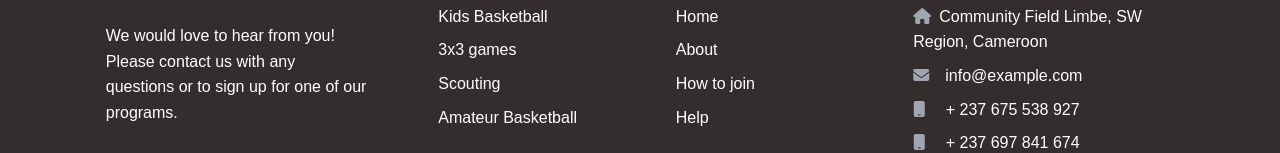
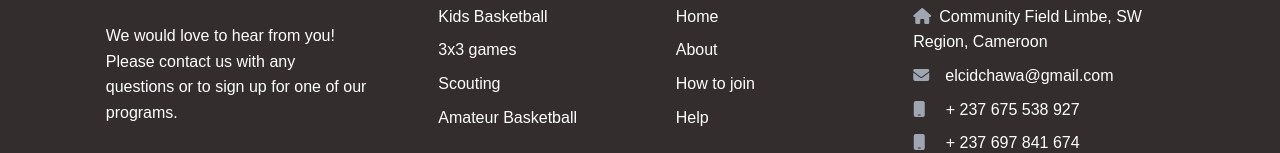
Before and after one commit to Elcid-Chawa/chawabasketballacademy, a React (Create React App) app: page / in a window 1280 px wide. Shown: the part 3708-3861 px from the top of the page. Built offline with nearby package versions, Linux system fonts and the light colour scheme; no server answers.

Commit message:
updated code .

```diff
--- a/src/components/Footer/index.js
+++ b/src/components/Footer/index.js
@@ -128,7 +128,7 @@ export default function Footer() {
               </p>
               <p>
                 <MDBIcon color='secondary' icon='envelope' className='me-3' />
-                info@example.com
+                elcidchawa@gmail.com
               </p>
               <p>
                 <MDBIcon color='secondary' icon='mobile' className='me-3' /> + 237 675 538 927
```
Also changed, not shown: 1 other file (tests, documents, lock files or other folders).
